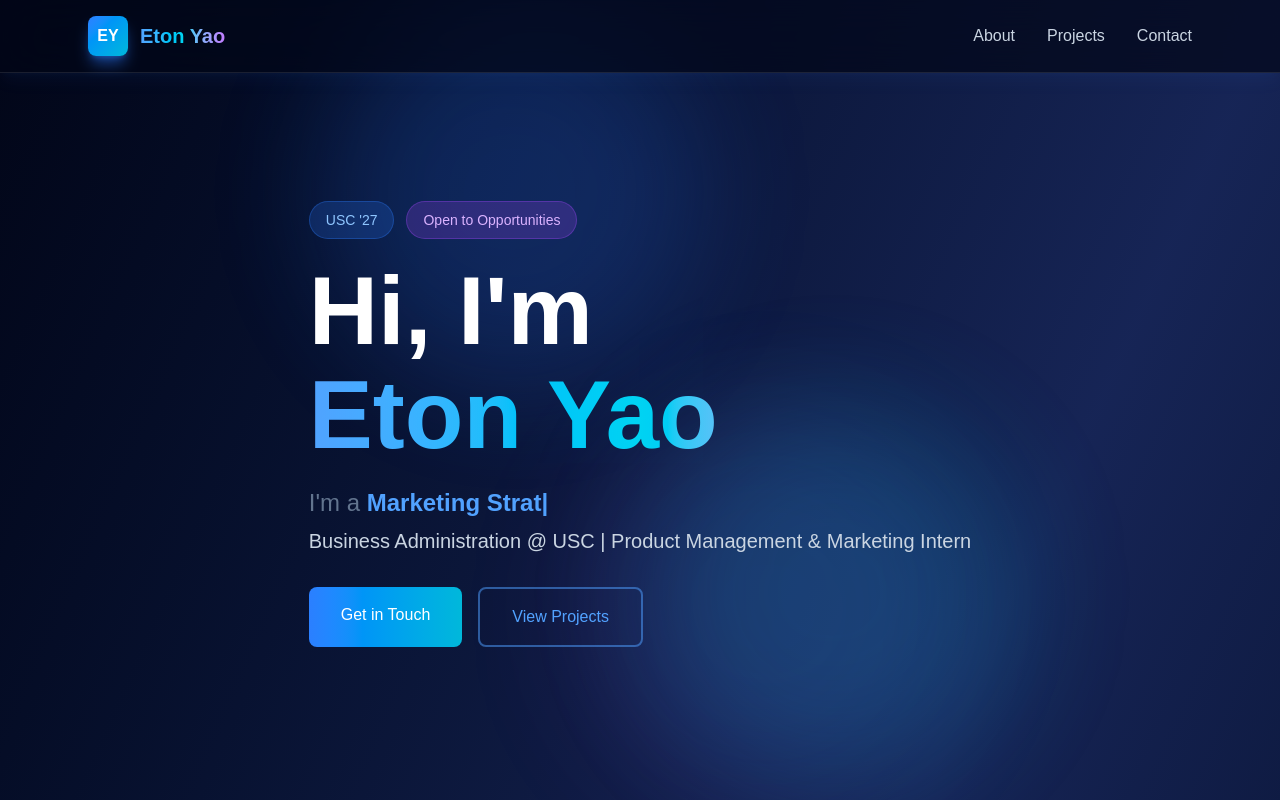
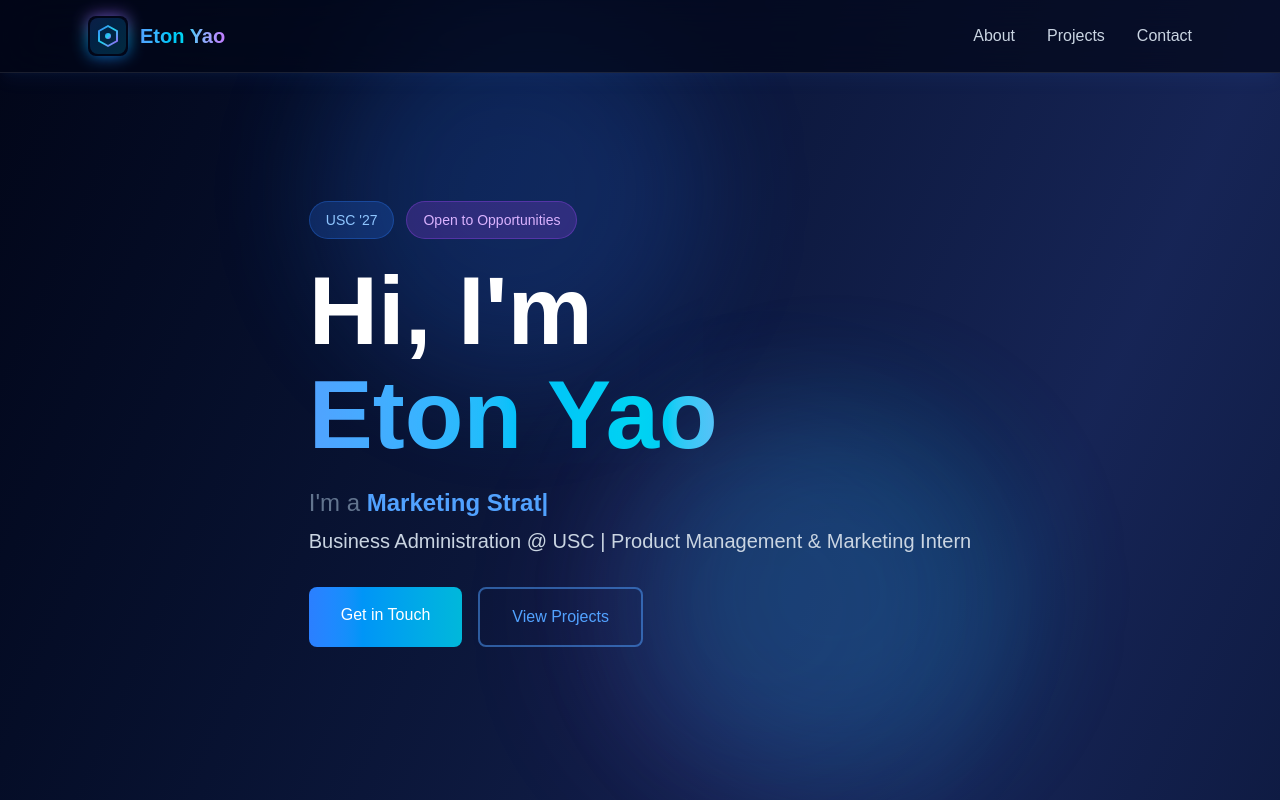
Before and after one commit to etonyao/etonyao.com, a Next.js app: page / in a window 1280 px wide. Shown: the top 800 px of the page. Built offline with nearby package versions, Linux system fonts and the light colour scheme.

Commit message:
Add cool animated geometric logo with rotating gradient border

```diff
--- a/app/page.tsx
+++ b/app/page.tsx
@@ -102,8 +102,36 @@ export default function Home() {
           <div className="max-w-6xl mx-auto px-6 py-4">
             <div className="flex justify-between items-center">
               <div className="flex items-center gap-3">
-                <div className="w-10 h-10 rounded-lg bg-gradient-to-br from-blue-500 to-cyan-500 flex items-center justify-center font-bold text-white shadow-lg shadow-blue-500/50">
-                  EY
+                {/* Animated Logo */}
+                <div className="relative w-10 h-10 group cursor-pointer">
+                  {/* Rotating border */}
+                  <div className="absolute inset-0 rounded-lg bg-gradient-to-r from-blue-500 via-cyan-500 to-purple-500 opacity-75 group-hover:opacity-100 blur-sm group-hover:blur-md transition-all duration-300 animate-spin-slow"></div>
+
+                  {/* Logo container */}
+                  <div className="relative w-10 h-10 rounded-lg bg-slate-950 flex items-center justify-center border-2 border-transparent group-hover:border-blue-400/50 transition-all duration-300">
+                    {/* Inner glow */}
+                    <div className="absolute inset-0 rounded-lg bg-gradient-to-br from-blue-500/20 to-cyan-500/20 group-hover:from-blue-500/30 group-hover:to-cyan-500/30 transition-all duration-300"></div>
+
+                    {/* Geometric shape - hexagon */}
+                    <svg className="w-6 h-6 relative z-10" viewBox="0 0 24 24" fill="none" xmlns="http://www.w3.org/2000/svg">
+                      <path
+                        d="M12 2L21 7V17L12 22L3 17V7L12 2Z"
+                        stroke="url(#logo-gradient)"
+                        strokeWidth="2"
+                        strokeLinecap="round"
+                        strokeLinejoin="round"
+                        className="group-hover:animate-pulse"
+                      />
+                      <circle cx="12" cy="12" r="3" fill="url(#logo-gradient)" className="group-hover:animate-ping" style={{ animationDuration: '2s' }} />
+                      <defs>
+                        <linearGradient id="logo-gradient" x1="0%" y1="0%" x2="100%" y2="100%">
+                          <stop offset="0%" stopColor="#3b82f6" />
+                          <stop offset="50%" stopColor="#22d3ee" />
+                          <stop offset="100%" stopColor="#a855f7" />
+                        </linearGradient>
+                      </defs>
+                    </svg>
+                  </div>
                 </div>
                 <h1 className="text-xl font-bold bg-gradient-to-r from-blue-400 via-cyan-400 to-purple-400 bg-clip-text text-transparent">
                   Eton Yao
@@ -435,9 +463,22 @@ export default function Home() {
           }
         }
 
+        @keyframes spin-slow {
+          from {
+            transform: rotate(0deg);
+          }
+          to {
+            transform: rotate(360deg);
+          }
+        }
+
         .animate-fade-in {
           animation: fade-in 0.6s ease-out forwards;
           opacity: 0;
+        }
+
+        .animate-spin-slow {
+          animation: spin-slow 8s linear infinite;
         }
       `}</style>
     </div>
```
